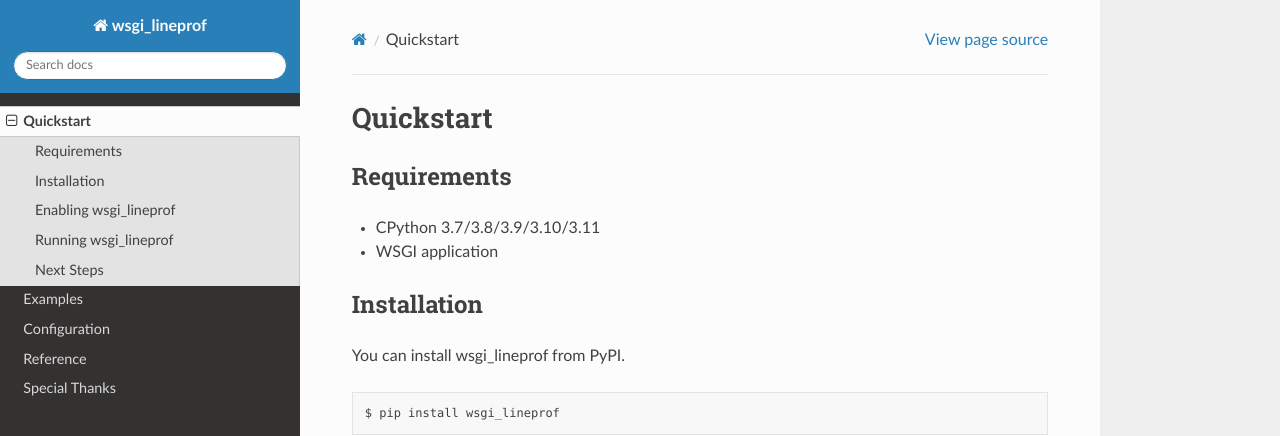
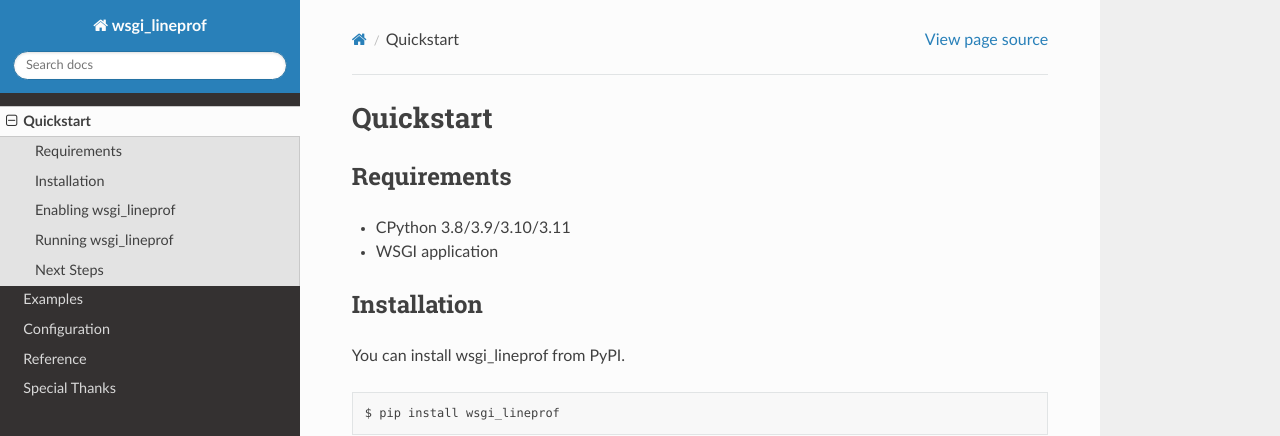
Before and after one commit to ymyzk/wsgi_lineprof, a Sphinx documentation site: the page built from docs/quickstart.rst, in a window 1280 px wide and 900 px high. Shown: the top 436 px of the window. Built offline with Sphinx 7.4.7 and the Read the Docs theme 2.0.0, drawn with Linux system fonts in a browser that asks for light colours.

Commit message:
Drop Python 3.7 support

```diff
--- a/docs/quickstart.rst
+++ b/docs/quickstart.rst
@@ -3,7 +3,7 @@
 
 Requirements
 ------------
-* CPython 3.7/3.8/3.9/3.10/3.11
+* CPython 3.8/3.9/3.10/3.11
 * WSGI application
 
 Installation
--- a/pyproject.toml
+++ b/pyproject.toml
@@ -5,7 +5,7 @@
 [project]
 name = "wsgi_lineprof"
 description = "WSGI middleware for line-by-line profiling"
-requires-python = ">=3.7"
+requires-python = ">=3.8"
 license = {file = "LICENSE"}
 authors = [
     {name = "Yusuke Miyazaki", email="miyazaki.dev@gmail.com"}
@@ -22,7 +22,6 @@
     "Programming Language :: Cython",
     "Programming Language :: Python :: 3",
     "Programming Language :: Python :: 3 :: Only",
-    "Programming Language :: Python :: 3.7",
     "Programming Language :: Python :: 3.8",
     "Programming Language :: Python :: 3.9",
     "Programming Language :: Python :: 3.10",
```
Also changed, not shown: 2 other files.
